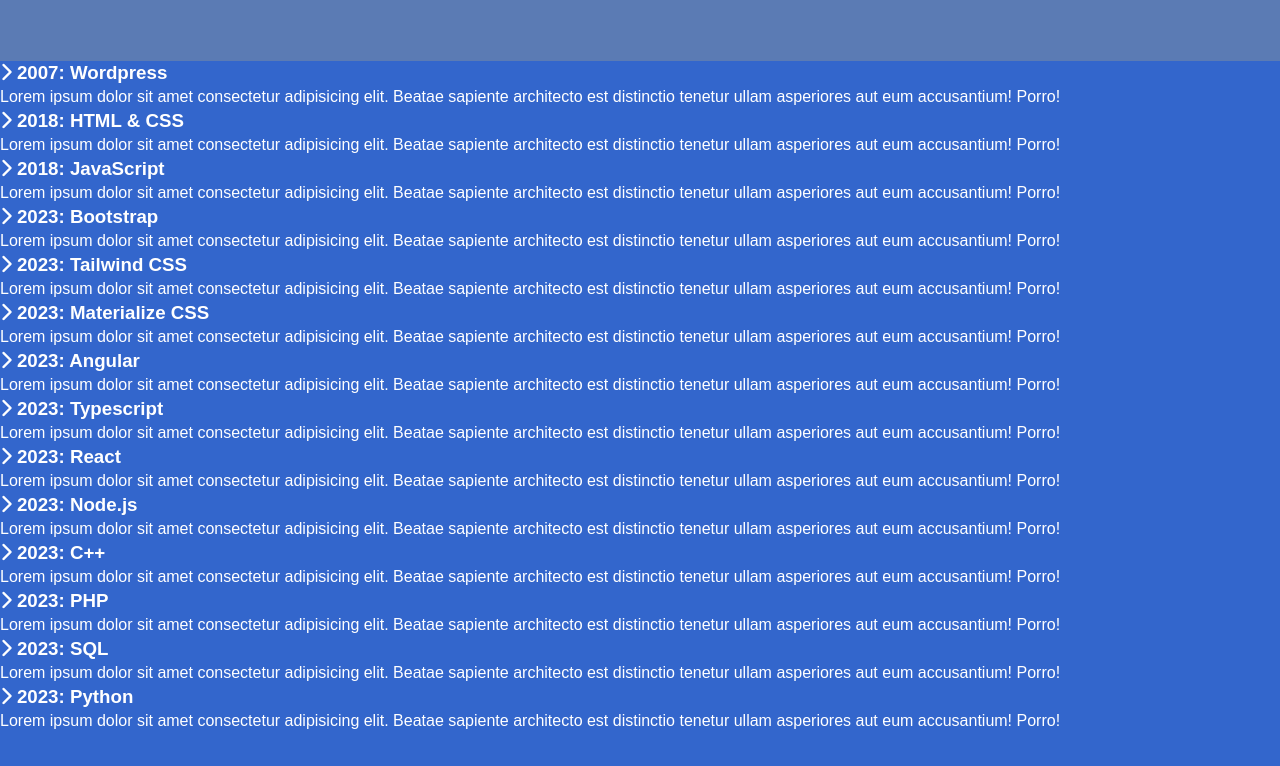
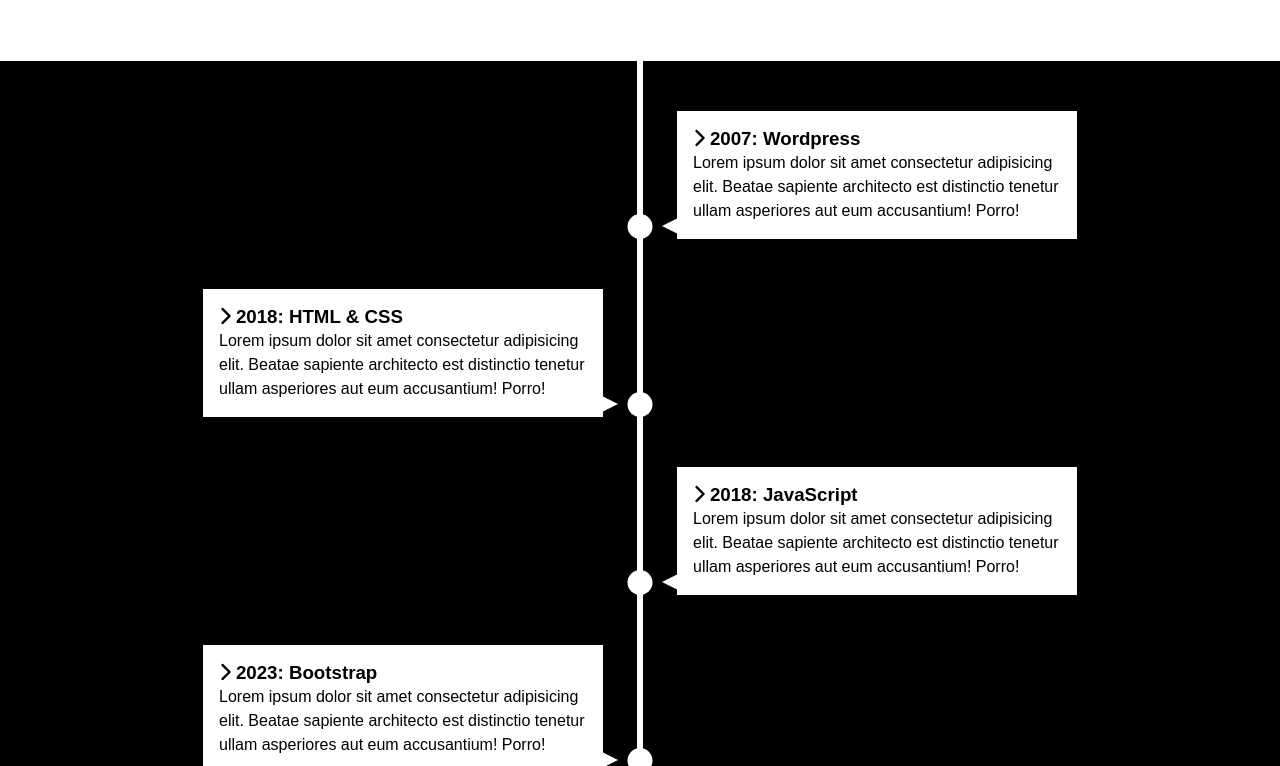
Before and after one commit to webdevotter/knowledge-timeline, a plain HTML site: page index.html in a window 1280 px wide. Shown: the part 144-910 px from the top of the page. Drawn offline with Linux system fonts and the light colour scheme.

Commit message:
Knowledge Timeline
Boxes & Arrows

```diff
--- a/css/style.css
+++ b/css/style.css
@@ -1,6 +1,7 @@
 :root {
-  --primary-color: #3366cc;
-  --secondary-color: #5b7bb4;
+  --primary-color: #000;
+  --secondary-color: #fff;
+  --tertiary-color: #3366bb;
   --max-width: 1100px;
 }
 
@@ -13,7 +14,7 @@
 body {
   font: normal 1rem/1.5rem 'Arial', sans-serif;
   background: var(--primary-color);
-  color: #fff;
+  color: var(--primary-color);
   overflow-x: hidden;
   padding-bottom: 50px;
 }
@@ -32,4 +33,87 @@ body {
 h1 {
   font-size: 2.3rem;
   margin-bottom: 1rem;
+  color: var(--primary-color);
 }
+
+.container h3 {
+  color: var(--primary-color);
+}
+
+
+
+
+#timeline ul {
+  background: var(--primary-color);
+  /* padding: 50px 0; */
+}
+
+/* Create Line */
+
+#timeline ul li {
+  list-style: none;
+  position: relative;
+  width: 6px;
+  margin: 0 auto;
+  padding-top: 50px;
+  background: var(--secondary-color);
+}
+
+/* Boxes */
+
+#timeline ul li div {
+  position: relative;
+  bottom: 0;
+  width: 400px;
+  padding: 1rem;
+  background: var(--secondary-color);
+  transition: all 0.5s ease-in-out;
+}
+
+/* Right Side */
+
+#timeline ul li:nth-child(odd) div {
+  left: 40px;
+}
+
+#timeline ul li:nth-child(even) div {
+  left: -434px;
+}
+
+/* Dots */
+#timeline ul li:after {
+  content: '';
+  position: absolute;
+  left: 50%;
+  bottom: 0;
+  width: 25px;
+  height: 25px;
+  background: var(--secondary-color);
+  transform: translateX(-50%);
+  border-radius: 50%;
+  transition: background 0.5s ease-in-out;
+}
+
+/* Arrows Base */
+#timeline div:before {
+  content: '';
+  position: absolute;
+  bottom: 5px;
+  width: 0;
+  height: 0;
+  border-style: solid;
+}
+
+/* Right Side Arrows */
+#timeline ul li:nth-child(odd) div:before {
+  left: -15px;
+  border-width: 8px 16px 8px 0;
+  border-color: transparent var(--secondary-color) transparent transparent;
+}
+
+/* Left Side Arrows */
+#timeline ul li:nth-child(even) div:before {
+  right: -15px;
+  border-width: 8px 0px 8px 16px;
+  border-color: transparent transparent transparent var(--secondary-color);
+}
```
